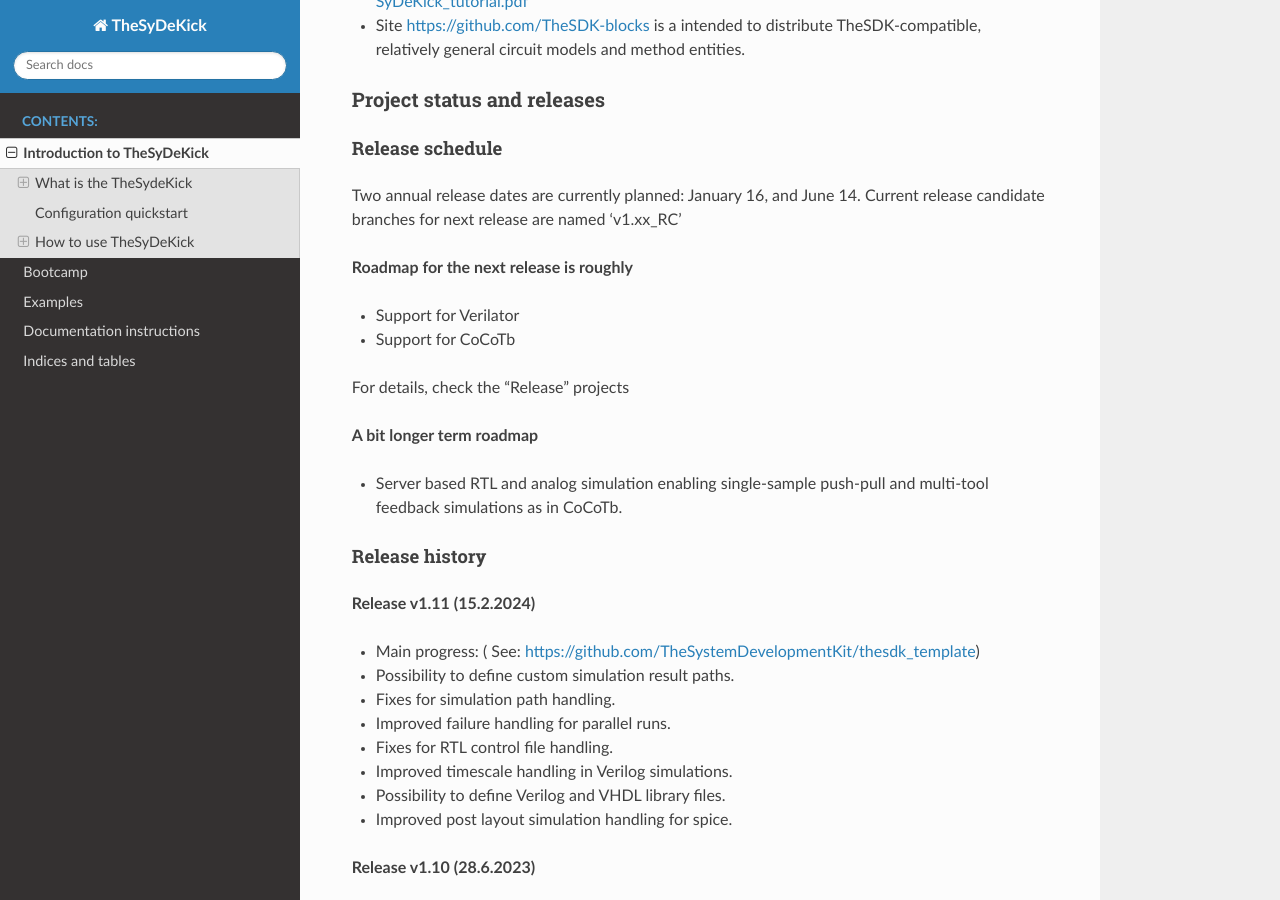
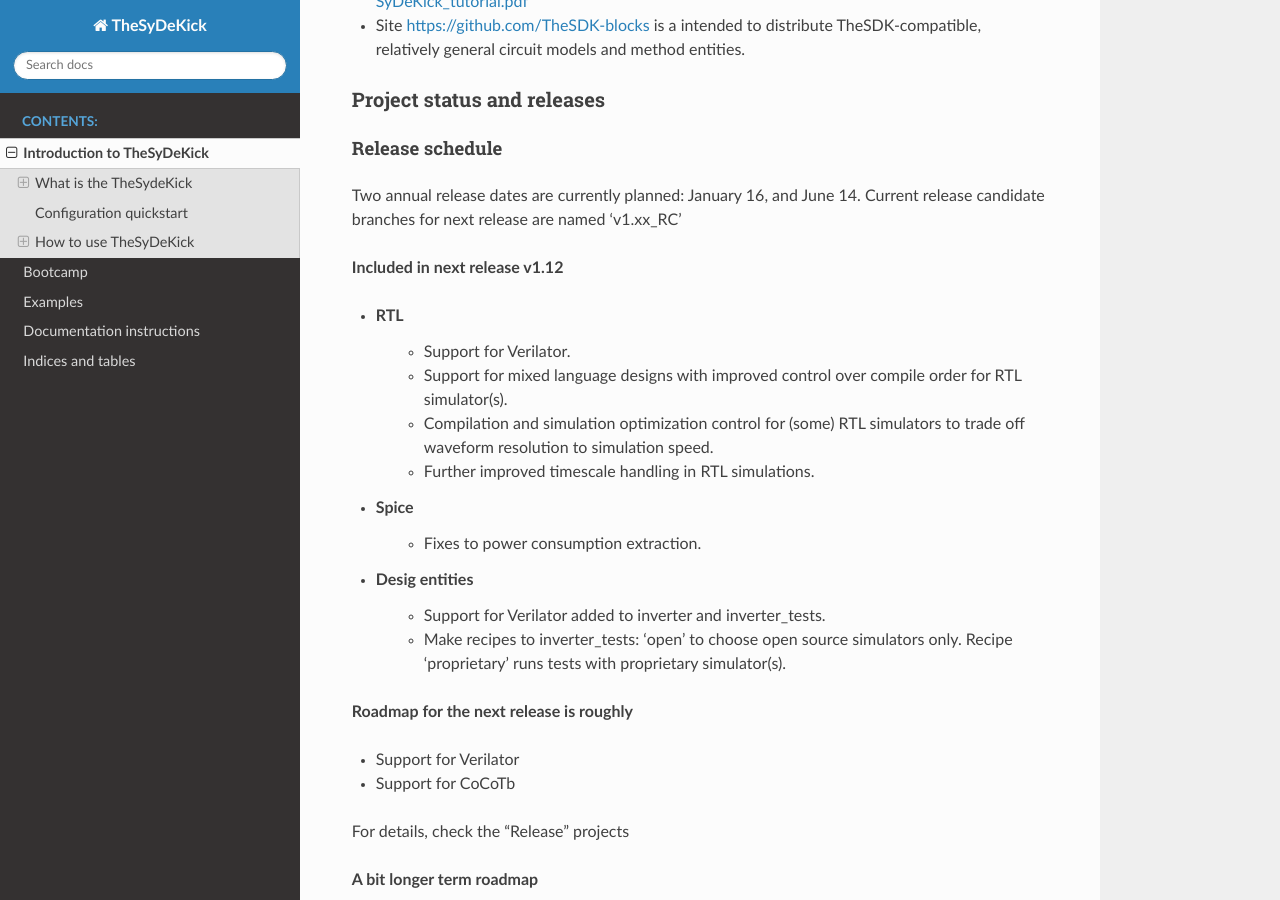
Before and after one commit to TheSystemDevelopmentKit/thesdk_template, a Sphinx documentation site: the page built from doc/source/introduction.rst, in a window 1280 px wide and 900 px high, scrolled down 2452 px. Built offline with Sphinx 7.4.7 and the Read the Docs theme 2.0.0, drawn with Linux system fonts in a browser that asks for light colours; formulas are drawn with MathJax 3; pages that are not in the unit, such as notebooks, are missing from menus.

Commit message:
Add release information to documentation

```diff
--- a/doc/source/introduction.rst
+++ b/doc/source/introduction.rst
@@ -91,6 +91,19 @@ Release schedule
 ................
 Two annual release dates are currently planned: January 16, and June 14. Current release candidate branches for next release are named 'v1.xx_RC'
 
+**Included in next release v1.12**
+
+* RTL
+    * Support for Verilator.
+    * Support for mixed language designs with improved control over compile order for RTL simulator(s).
+    * Compilation and simulation optimization control for (some) RTL simulators to trade off waveform resolution to simulation speed.
+    * Further improved timescale handling in RTL simulations.
+* Spice
+    * Fixes to power consumption extraction.
+* Desig entities
+    * Support for Verilator added to inverter and inverter_tests.
+    * Make recipes to inverter_tests: 'open' to choose open source simulators only. Recipe 'proprietary' runs tests with proprietary simulator(s).
+
 **Roadmap for the next release is roughly**
 
 * Support for Verilator
@@ -104,6 +117,7 @@ For details, check the "Release" projects
 
 Release history
 ...............
+
 **Release v1.11 (15.2.2024)**
 
 * Main progress: ( See: https://github.com/TheSystemDevelopmentKit/thesdk_template)
```
